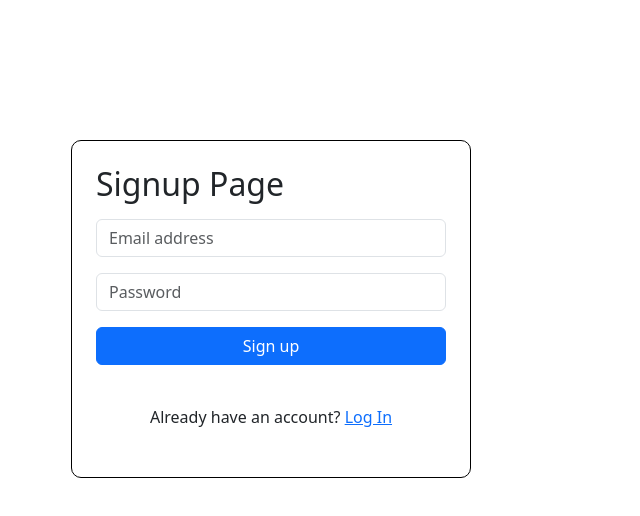
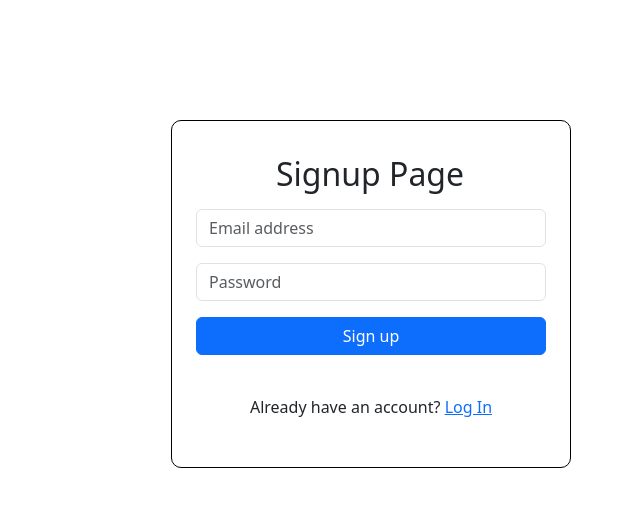
Before and after one commit to ashishreacts/Reddit-Clone, a React (Create React App) app: page /signup in a window 1280 px wide. Shown: the top 516 px of the page, without its empty margins (379-1019 px from the left). Built offline with nearby package versions, Linux system fonts and the light colour scheme; no server answers.

Commit message:
commit message

```diff
--- a/src/component/login-logout-fun/Login/Login.css
+++ b/src/component/login-logout-fun/Login/Login.css
@@ -1,7 +1,7 @@
 .login_container {
   border: 1px solid black;
   border-radius: 10px;
-  margin: 110px 450px;
+  margin: 120px 550px;
   width: 400px;
   height: auto;
 }
--- a/src/component/login-logout-fun/Signup/Signup.css
+++ b/src/component/login-logout-fun/Signup/Signup.css
@@ -1,7 +1,10 @@
 .signup_container {
   border: 1px solid black;
   border-radius: 10px;
-  margin: 140px 450px;
+  margin: 120px 550px;
   width: 400px;
   height: auto;
 }
+.signup_heading {
+  margin: 10px 80px;
+}
```
